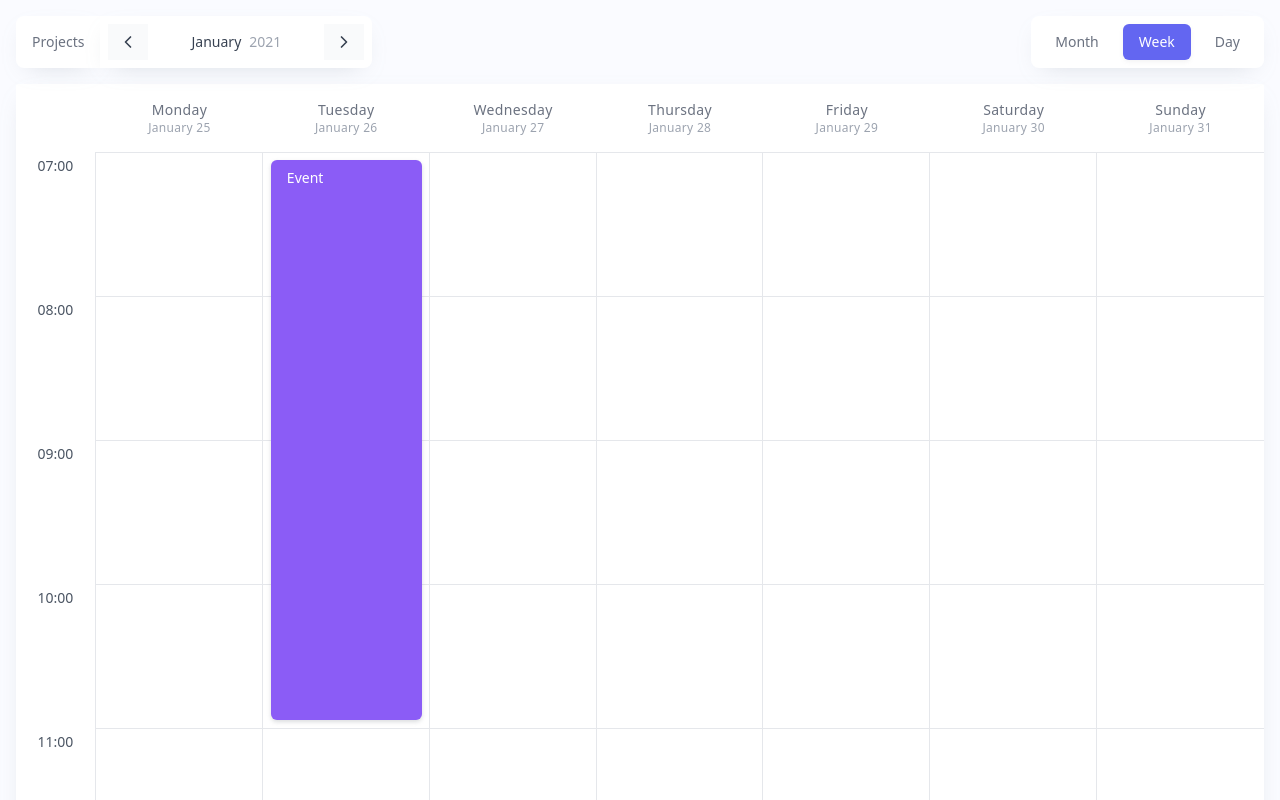
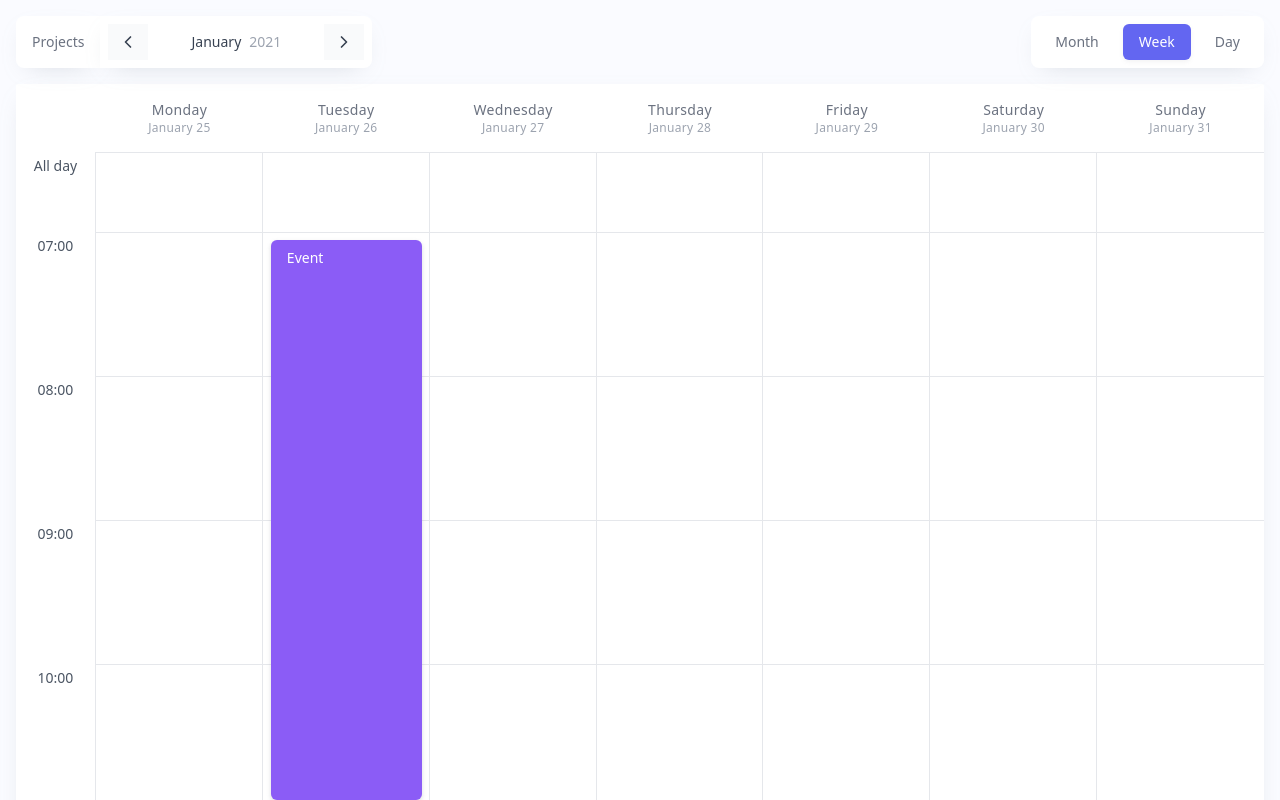
Before and after one commit to stephanrusu/learn-vue-ts, a Vue app: page /calendar in a window 1280 px wide. Shown: the top 800 px of the page. Built offline with nearby package versions, Linux system fonts and the light colour scheme.

Commit message:
Add all day to week, day views

```diff
--- a/src/components/calendar/CalendarDayView.vue
+++ b/src/components/calendar/CalendarDayView.vue
@@ -7,6 +7,14 @@
         <div class="text-xs font-medium tracking-wide text-gray-400 text-center">
           {{ dayEntry.dateEntry }}
         </div>
+      </div>
+    </div>
+    <div class="flex w-full">
+      <div class="w-20 flex flex-col">
+        <div class="flex-1 text-center py-1 text-sm font-medium text-gray-600 border-r">All day</div>
+      </div>
+      <div class="w-full grid grid-cols-1 grid-flow-row flex-1">
+        <div class="h-20 border-t"></div>
       </div>
     </div>
     <div class="flex w-full">
--- a/src/components/calendar/CalendarWeekView.vue
+++ b/src/components/calendar/CalendarWeekView.vue
@@ -3,6 +3,16 @@
     <div class="flex">
       <div class="w-20"></div>
       <week-days :with-date="true" class="flex-1" />
+    </div>
+    <div class="flex">
+      <div class="w-20 flex flex-col">
+        <div class="flex-1 text-center py-1 text-sm font-medium text-gray-600 border-r">All day</div>
+      </div>
+      <div class="w-full flex-1 grid grid-cols-7 grid-flow-row">
+        <template v-for="n in 7">
+          <div :key="n" class="h-20 border-t" :class="{ 'border-r': n % 7 !== 0 }"></div>
+        </template>
+      </div>
     </div>
     <div class="flex">
       <div class="w-20 flex flex-col">
```
